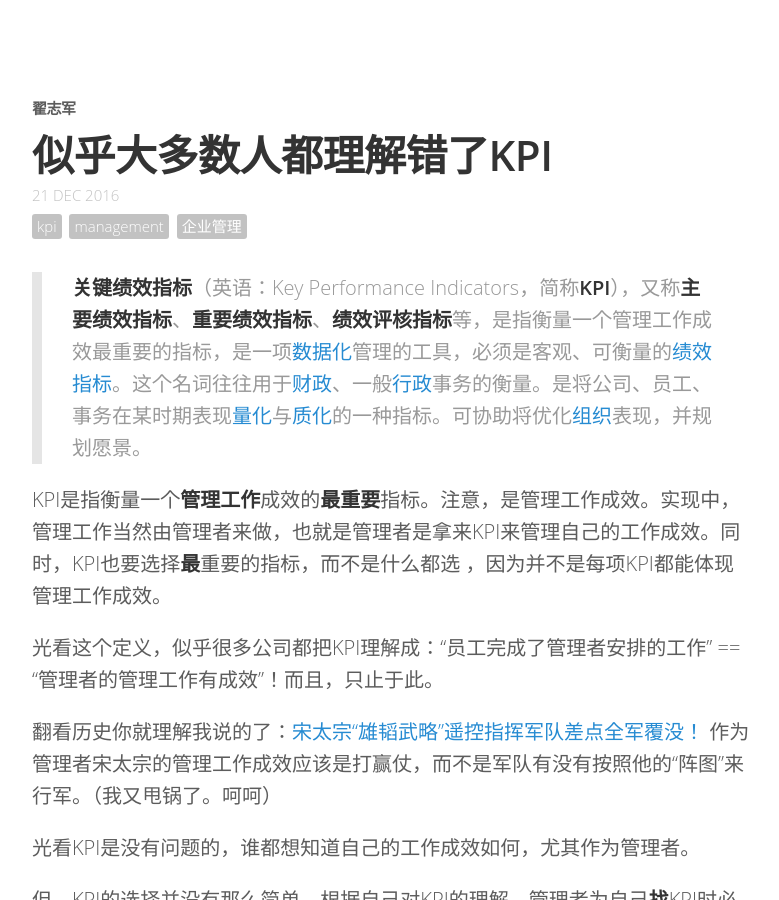
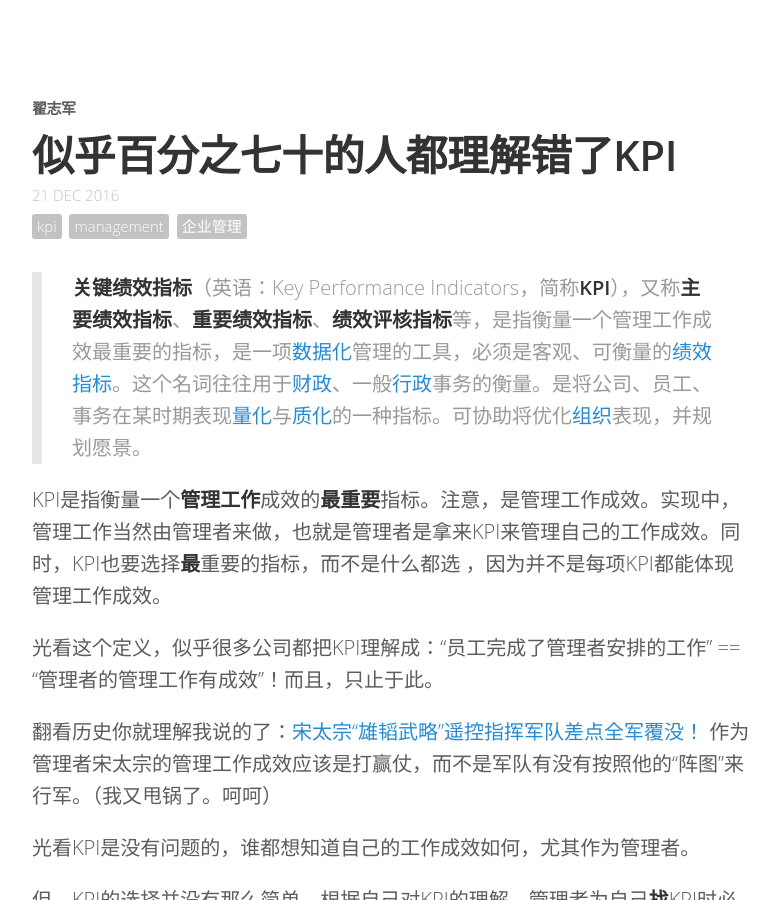
Before and after one commit to stayfoolish666/zacker330.github.io, a Jekyll site: the page built from _posts/2016-12-21-how-to-save-my-kpi.md, in a window 1280 px wide and 900 px high. Shown: the whole window, without its empty margins (248-1027 px from the left). Built offline with Jekyll 4.4.1, drawn with Linux system fonts in a browser that asks for light colours; comment, search, counter and statistics services are not loaded.

Commit message:
rename post

```diff
--- a/_posts/2016-12-21-how-to-save-my-kpi.md
+++ b/_posts/2016-12-21-how-to-save-my-kpi.md
@@ -1,6 +1,6 @@
 ---
 layout: post
-title: "似乎大多数人都理解错了KPI"
+title: "似乎百分之七十的人都理解错了KPI"
 description: "KPI的自我救赎"
 date: 2016-12-21
 tags: [KPI, Management, 企业管理]
```
